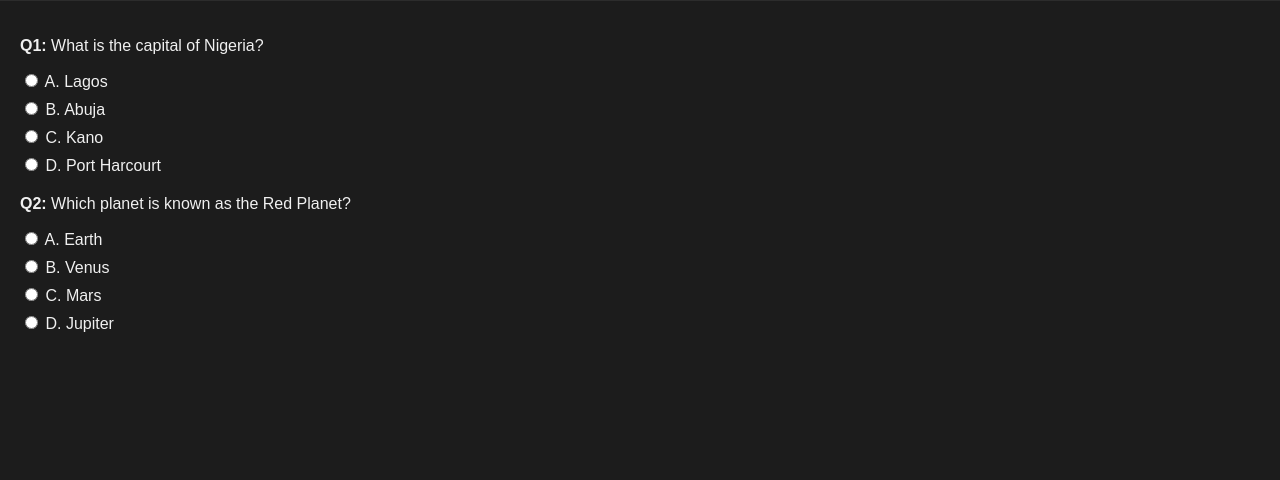
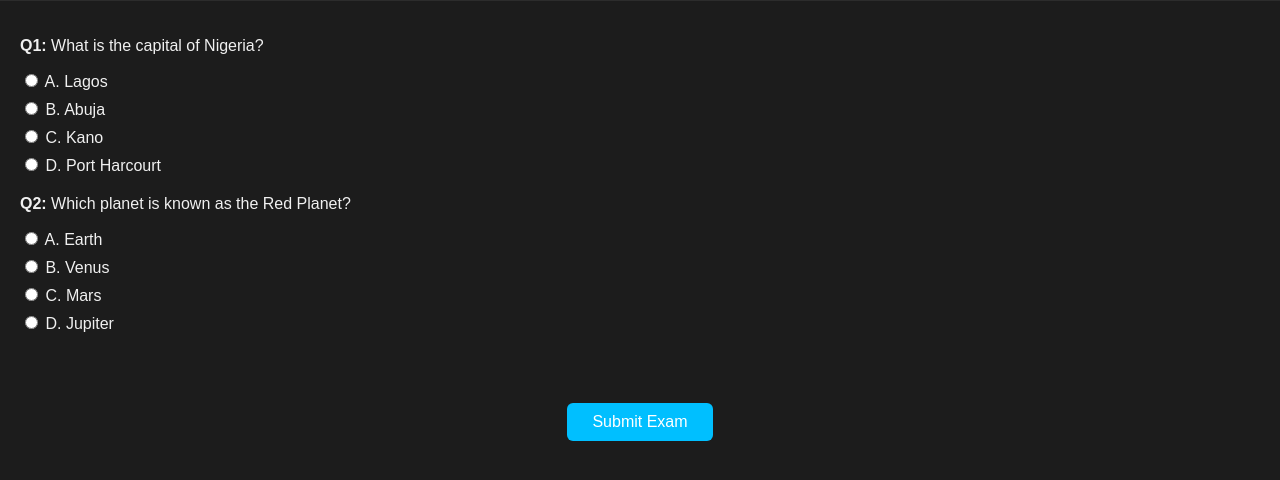
Before and after one commit to Popoeson/Cbt-system-, a website: page exam.html in a window 1280 px wide. Shown: the part 106-586 px from the top of the page. Drawn offline with Linux system fonts and the light colour scheme.

Commit message:
Update exam.html

```diff
--- a/exam.html
+++ b/exam.html
@@ -47,6 +47,20 @@
       display: block;
       margin: 8px 0;
     }
+    .submit-btn {
+      display: block;
+      margin: 30px auto;
+      padding: 10px 25px;
+      font-size: 16px;
+      background-color: #00bfff;
+      border: none;
+      border-radius: 6px;
+      color: #fff;
+      cursor: pointer;
+    }
+    .submit-btn:hover {
+      background-color: #009acd;
+    }
   </style>
 </head>
 <body>
@@ -66,11 +80,12 @@
     <!-- Questions will be dynamically inserted here -->
   </div>
 
+  <button class="submit-btn" onclick="submitExam()">Submit Exam</button>
+
   <script>
-    // Example data
-    const student = JSON.parse(localStorage.getItem("student")); // Assumes student data is stored after login
+    const student = JSON.parse(localStorage.getItem("student"));
+    const examId = localStorage.getItem("selectedExamId");
 
-    // Set student info
     if (student) {
       document.getElementById("studentName").textContent = student.name;
       document.getElementById("studentMatric").textContent = student.matric;
@@ -78,7 +93,7 @@
       document.getElementById("studentPhoto").src = `/uploads/${student.passport}`;
     }
 
-    // Countdown timer (e.g., 10 minutes)
+    // Countdown timer (10 minutes)
     let timeLeft = 10 * 60;
     const timerEl = document.getElementById("timer");
     const interval = setInterval(() => {
@@ -87,12 +102,12 @@
       timerEl.textContent = `Time Left: ${String(minutes).padStart(2, "0")}:${String(seconds).padStart(2, "0")}`;
       if (--timeLeft < 0) {
         clearInterval(interval);
-        alert("Time's up!");
-        // Submit exam automatically here
+        alert("Time's up! Submitting your exam...");
+        submitExam();
       }
     }, 1000);
 
-    // Example question rendering
+    // Placeholder questions (replace with fetch from backend later)
     const questions = [
       {
         question: "What is the capital of Nigeria?",
@@ -118,6 +133,39 @@
       `;
       container.appendChild(div);
     });
+
+    function submitExam() {
+      const answers = [];
+      document.querySelectorAll(".question").forEach((qDiv, index) => {
+        const selected = qDiv.querySelector(`input[name="q${index}"]:checked`);
+        answers.push({
+          questionNumber: index + 1,
+          answer: selected ? selected.value : null
+        });
+      });
+
+      fetch("https://cbt-system.onrender.com/api/submissions", {
+        method: "POST",
+        headers: { "Content-Type": "application/json" },
+        body: JSON.stringify({
+          studentId: student.matric,
+          examId,
+          answers
+        })
+      })
+      .then(res => {
+        if (!res.ok) throw new Error("Failed to submit exam.");
+        return res.json();
+      })
+      .then(data => {
+        alert("Exam submitted successfully!");
+        window.location.href = "submission-success.html";
+      })
+      .catch(err => {
+        console.error("Submission error:", err);
+        alert("Error submitting exam.");
+      });
+    }
   </script>
 </body>
 </html>
```
